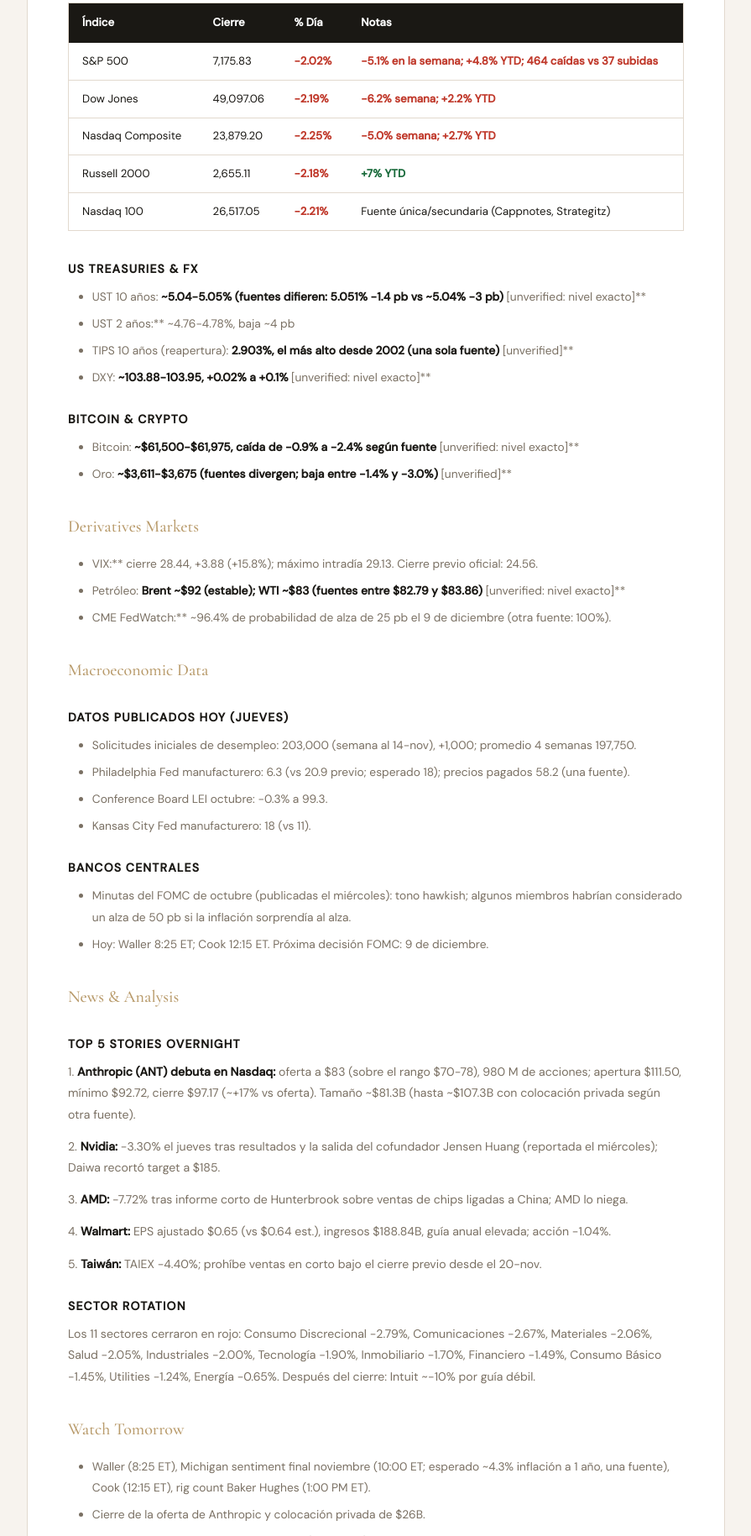
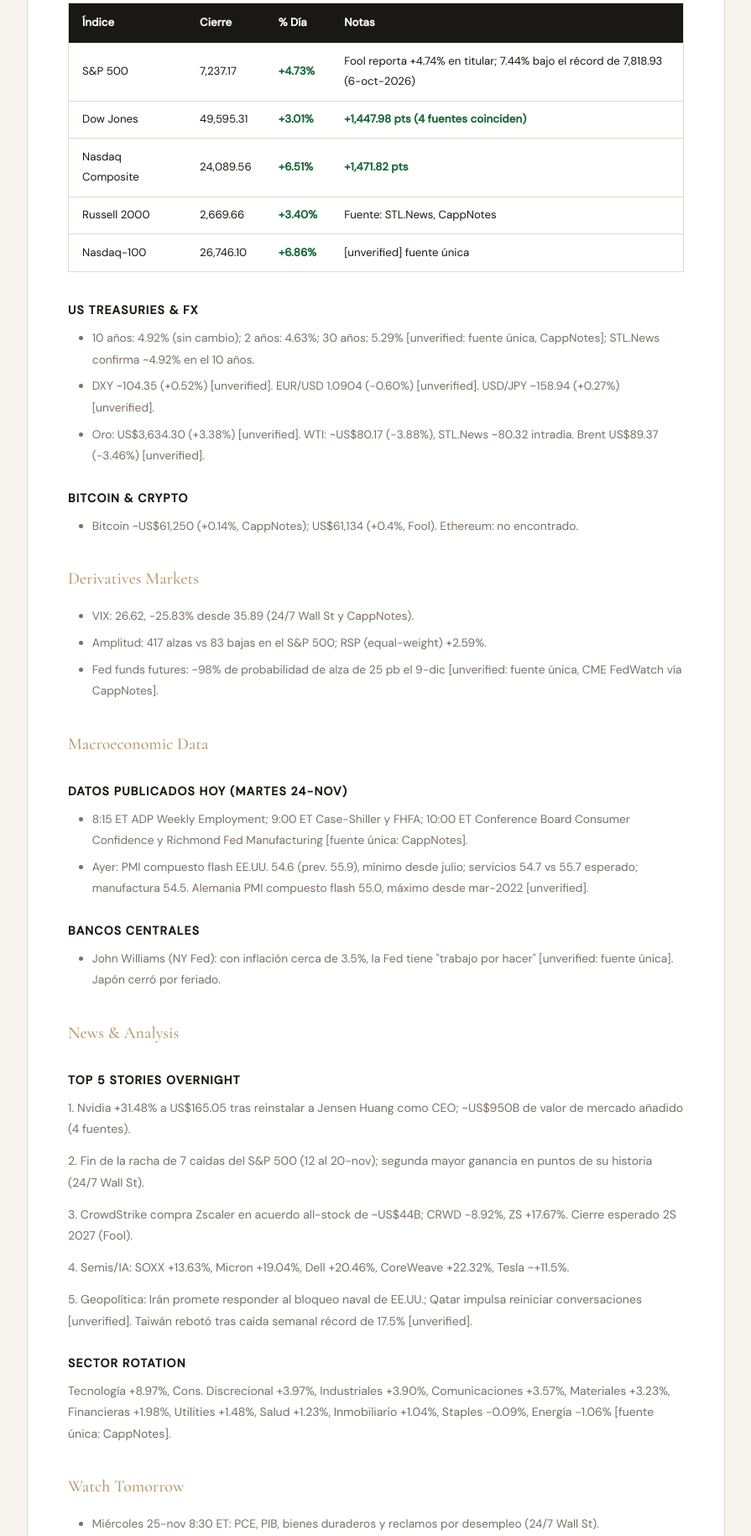
Before and after one commit to wernermeierb-collab/mercados-automatico, a plain HTML site: page site/mercados.html in a window 1280 px wide. Shown: the part 971-2800 px from the top of the page at 84% size, without its empty margins (192-1087 px from the left). Drawn offline with nearby package versions, Linux system fonts and the light colour scheme.

Commit message:
Auto: reporte de mercados 2026-11-24

```diff
--- a/site/mercados.html
+++ b/site/mercados.html
@@ -43,92 +43,84 @@ footer{background:#1A1814;padding:2rem 4rem;display:flex;justify-content:space-b
 <body>
 <nav>
   <a href="index.html" class="logo">Grupo <span>Estrategika</span></a>
-  <span class="nav-date">Viernes 20 de noviembre de 2026</span>
+  <span class="nav-date">Martes 24 de noviembre de 2026</span>
   <a href="index.html" class="nav-back">← Inicio</a>
 </nav>
 <div class="hero">
   <span class="hero-tag">Reporte Diario de Mercados · Exclusivo para Clientes</span>
   <h1>Daily Market Report</h1>
-  <p class="hero-sub">Viernes 20 de noviembre de 2026 · Preparado por Grupo Estrategika</p>
+  <p class="hero-sub">Martes 24 de noviembre de 2026 · Preparado por Grupo Estrategika</p>
 </div>
 <div class="content">
   <div class="exec-summary">
   <div class="exec-label">📊 Quick Read</div>
-  <p>Wall Street cerró el jueves con ventas generalizadas: S&P 500 -2.02% (sexta caída seguida, la racha más larga desde 2024), Dow -2.19% y Nasdaq -2.25%, con más del 90% del S&P a la baja y el VIX saltando a 28.44. Pesaron las minutas hawkish de la Fed (probabilidad de alza de 25 pb en diciembre ~96-100%), la caída de Nvidia y AMD, y el debut de Anthropic (ANT) en Nasdaq, que cerró a $97.17 vs. precio de oferta de $83.</p>
+  <p>Rally de alivio histórico en Wall Street: el S&P 500 saltó +4.73% a 7,237.17 y el Nasdaq +6.51%, liderados por Nvidia (+31.5%) tras la reinstalación de Jensen Huang como CEO, cortando una racha de siete sesiones a la baja. El VIX cayó ~26% a 26.62, pero los rendimientos siguen altos (10 años en 4.92%) y los futuros descuentan alza de tasas de la Fed en diciembre [unverified: fuente única].</p>
 </div>
-  <div class="report"><h1>Daily Market Report — Friday, November 20, 2026</h1>
-<p>Wall Street cerró el jueves con ventas generalizadas: S&P 500 -2.02% (sexta caída seguida, la racha más larga desde 2024), Dow -2.19% y Nasdaq -2.25%, con más del 90% del S&P a la baja y el VIX saltando a 28.44. Pesaron las minutas hawkish de la Fed (probabilidad de alza de 25 pb en diciembre ~96-100%), la caída de Nvidia y AMD, y el debut de Anthropic (ANT) en Nasdaq, que cerró a $97.17 vs. precio de oferta de $83.</p>
-<p><em>Datos al cierre del jueves 19 de noviembre de 2026. Mercado americano.</em></p>
+  <div class="report"><h1>Daily Market Report — Tuesday, November 24, 2026</h1>
+<p>Rally de alivio histórico en Wall Street: el S&P 500 saltó +4.73% a 7,237.17 y el Nasdaq +6.51%, liderados por Nvidia (+31.5%) tras la reinstalación de Jensen Huang como CEO, cortando una racha de siete sesiones a la baja. El VIX cayó ~26% a 26.62, pero los rendimientos siguen altos (10 años en 4.92%) y los futuros descuentan alza de tasas de la Fed en diciembre [unverified: fuente única].</p>
+<p><em>Datos al cierre del lunes 23 de noviembre de 2026. Mercado americano.</em></p>
 <hr/>
 <h2>Market Opening Data</h2>
 <h3>US Equity Indices</h3>
 <table>
 <thead><tr><th>Índice</th><th>Cierre</th><th>% Día</th><th>Notas</th></tr></thead>
 <tbody>
-<tr><td>S&P 500</td><td>7,175.83</td><td>-2.02%</td><td>-5.1% en la semana; +4.8% YTD; 464 caídas vs 37 subidas</td></tr>
-<tr><td>Dow Jones</td><td>49,097.06</td><td>-2.19%</td><td>-6.2% semana; +2.2% YTD</td></tr>
-<tr><td>Nasdaq Composite</td><td>23,879.20</td><td>-2.25%</td><td>-5.0% semana; +2.7% YTD</td></tr>
-<tr><td>Russell 2000</td><td>2,655.11</td><td>-2.18%</td><td>+7% YTD</td></tr>
-<tr><td>Nasdaq 100</td><td>26,517.05</td><td>-2.21%</td><td>Fuente única/secundaria (Cappnotes, Strategitz)</td></tr>
+<tr><td>S&P 500</td><td>7,237.17</td><td>+4.73%</td><td>Fool reporta +4.74% en titular; 7.44% bajo el récord de 7,818.93 (6-oct-2026)</td></tr>
+<tr><td>Dow Jones</td><td>49,595.31</td><td>+3.01%</td><td>+1,447.98 pts (4 fuentes coinciden)</td></tr>
+<tr><td>Nasdaq Composite</td><td>24,089.56</td><td>+6.51%</td><td>+1,471.82 pts</td></tr>
+<tr><td>Russell 2000</td><td>2,669.66</td><td>+3.40%</td><td>Fuente: STL.News, CappNotes</td></tr>
+<tr><td>Nasdaq-100</td><td>26,746.10</td><td>+6.86%</td><td>[unverified] fuente única</td></tr>
 </tbody></table>
 <h3>US Treasuries & FX</h3>
 <ul>
-<li>UST 10 años:<strong> ~5.04-5.05% (fuentes difieren: 5.051% -1.4 pb vs ~5.04% -3 pb) </strong>[unverified: nivel exacto]**</li>
-<li>UST 2 años:** ~4.76-4.78%, baja ~4 pb</li>
-<li>TIPS 10 años (reapertura):<strong> 2.903%, el más alto desde 2002 (una sola fuente) </strong>[unverified]**</li>
-<li>DXY:<strong> ~103.88-103.95, +0.02% a +0.1% </strong>[unverified: nivel exacto]**</li>
+<li>10 años: 4.92% (sin cambio); 2 años: 4.63%; 30 años: 5.29% [unverified: fuente única, CappNotes]; STL.News confirma ~4.92% en el 10 años.</li>
+<li>DXY ~104.35 (+0.52%) [unverified]. EUR/USD 1.0904 (-0.60%) [unverified]. USD/JPY ~158.94 (+0.27%) [unverified].</li>
+<li>Oro: US$3,634.30 (+3.38%) [unverified]. WTI: ~US$80.17 (-3.88%), STL.News ~80.32 intradía. Brent US$89.37 (-3.46%) [unverified].</li>
 </ul>
 <h3>Bitcoin & Crypto</h3>
 <ul>
-<li>Bitcoin:<strong> ~$61,500-$61,975, caída de -0.9% a -2.4% según fuente </strong>[unverified: nivel exacto]**</li>
-<li>Oro:<strong> ~$3,611-$3,675 (fuentes divergen; baja entre -1.4% y -3.0%) </strong>[unverified]**</li>
+<li>Bitcoin ~US$61,250 (+0.14%, CappNotes); US$61,134 (+0.4%, Fool). Ethereum: no encontrado.</li>
 </ul>
 <h2>Derivatives Markets</h2>
 <ul>
-<li>VIX:** cierre 28.44, +3.88 (+15.8%); máximo intradía 29.13. Cierre previo oficial: 24.56.</li>
-<li>Petróleo:<strong> Brent ~$92 (estable); WTI ~$83 (fuentes entre $82.79 y $83.86) </strong>[unverified: nivel exacto]**</li>
-<li>CME FedWatch:** ~96.4% de probabilidad de alza de 25 pb el 9 de diciembre (otra fuente: 100%).</li>
+<li>VIX: 26.62, -25.83% desde 35.89 (24/7 Wall St y CappNotes).</li>
+<li>Amplitud: 417 alzas vs 83 bajas en el S&P 500; RSP (equal-weight) +2.59%.</li>
+<li>Fed funds futures: ~98% de probabilidad de alza de 25 pb el 9-dic [unverified: fuente única, CME FedWatch vía CappNotes].</li>
 </ul>
 <h2>Macroeconomic Data</h2>
-<h3>Datos publicados HOY (jueves)</h3>
+<h3>Datos publicados HOY (martes 24-nov)</h3>
 <ul>
-<li>Solicitudes iniciales de desempleo: 203,000 (semana al 14-nov), +1,000; promedio 4 semanas 197,750.</li>
-<li>Philadelphia Fed manufacturero: 6.3 (vs 20.9 previo; esperado 18); precios pagados 58.2 (una fuente).</li>
-<li>Conference Board LEI octubre: -0.3% a 99.3.</li>
-<li>Kansas City Fed manufacturero: 18 (vs 11).</li>
+<li>8:15 ET ADP Weekly Employment; 9:00 ET Case-Shiller y FHFA; 10:00 ET Conference Board Consumer Confidence y Richmond Fed Manufacturing [fuente única: CappNotes].</li>
+<li>Ayer: PMI compuesto flash EE.UU. 54.6 (prev. 55.9), mínimo desde julio; servicios 54.7 vs 55.7 esperado; manufactura 54.5. Alemania PMI compuesto flash 55.0, máximo desde mar-2022 [unverified].</li>
 </ul>
 <h3>Bancos Centrales</h3>
 <ul>
-<li>Minutas del FOMC de octubre (publicadas el miércoles): tono hawkish; algunos miembros habrían considerado un alza de 50 pb si la inflación sorprendía al alza.</li>
-<li>Hoy: Waller 8:25 ET; Cook 12:15 ET. Próxima decisión FOMC: 9 de diciembre.</li>
+<li>John Williams (NY Fed): con inflación cerca de 3.5%, la Fed tiene "trabajo por hacer" [unverified: fuente única]. Japón cerró por feriado.</li>
 </ul>
 <h2>News & Analysis</h2>
 <h3>Top 5 Stories Overnight</h3>
-<p>1. <strong>Anthropic (ANT) debuta en Nasdaq:</strong> oferta a $83 (sobre el rango $70-78), 980 M de acciones; apertura $111.50, mínimo $92.72, cierre $97.17 (~+17% vs oferta). Tamaño ~$81.3B (hasta ~$107.3B con colocación privada según otra fuente).</p>
-<p>2. <strong>Nvidia:</strong> -3.30% el jueves tras resultados y la salida del cofundador Jensen Huang (reportada el miércoles); Daiwa recortó target a $185.</p>
-<p>3. <strong>AMD:</strong> -7.72% tras informe corto de Hunterbrook sobre ventas de chips ligadas a China; AMD lo niega.</p>
-<p>4. <strong>Walmart:</strong> EPS ajustado $0.65 (vs $0.64 est.), ingresos $188.84B, guía anual elevada; acción -1.04%.</p>
-<p>5. <strong>Taiwán:</strong> TAIEX -4.40%; prohíbe ventas en corto bajo el cierre previo desde el 20-nov.</p>
+<p>1. Nvidia +31.48% a US$165.05 tras reinstalar a Jensen Huang como CEO; ~US$950B de valor de mercado añadido (4 fuentes).</p>
+<p>2. Fin de la racha de 7 caídas del S&P 500 (12 al 20-nov); segunda mayor ganancia en puntos de su historia (24/7 Wall St).</p>
+<p>3. CrowdStrike compra Zscaler en acuerdo all-stock de ~US$44B; CRWD -8.92%, ZS +17.67%. Cierre esperado 2S 2027 (Fool).</p>
+<p>4. Semis/IA: SOXX +13.63%, Micron +19.04%, Dell +20.46%, CoreWeave +22.32%, Tesla ~+11.5%.</p>
+<p>5. Geopolítica: Irán promete responder al bloqueo naval de EE.UU.; Qatar impulsa reiniciar conversaciones [unverified]. Taiwán rebotó tras caída semanal récord de 17.5% [unverified].</p>
 <h3>Sector Rotation</h3>
-<p>Los 11 sectores cerraron en rojo: Consumo Discrecional -2.79%, Comunicaciones -2.67%, Materiales -2.06%, Salud -2.05%, Industriales -2.00%, Tecnología -1.90%, Inmobiliario -1.70%, Financiero -1.49%, Consumo Básico -1.45%, Utilities -1.24%, Energía -0.65%. Después del cierre: Intuit ~-10% por guía débil.</p>
+<p>Tecnología +8.97%, Cons. Discrecional +3.97%, Industriales +3.90%, Comunicaciones +3.57%, Materiales +3.23%, Financieras +1.98%, Utilities +1.48%, Salud +1.23%, Inmobiliario +1.04%, Staples -0.09%, Energía -1.06% [fuente única: CappNotes].</p>
 <h2>Watch Tomorrow</h2>
 <ul>
-<li>Waller (8:25 ET), Michigan sentiment final noviembre (10:00 ET; esperado ~4.3% inflación a 1 año, una fuente), Cook (12:15 ET), rig count Baker Hughes (1:00 PM ET).</li>
-<li>Cierre de la oferta de Anthropic y colocación privada de $26B.</li>
-<li>Reacción a Intuit y reportes after-hours (Ross, Gap).</li>
+<li>Miércoles 25-nov 8:30 ET: PCE, PIB, bienes duraderos y reclamos por desempleo (24/7 Wall St).</li>
+<li>Resultados hoy: antes de apertura ADI, MDT, BBY, DLTR, BURL, SJM, DKS, ANF, KSS; después del cierre DELL, ADSK, WDAY, HPQ, URBN, AMBA.</li>
+<li>Jueves 26: mercado cerrado (Thanksgiving); viernes 27 cierre temprano 1:00 pm ET (acciones).</li>
 </ul>
 <h2>Summary</h2>
-<p><strong>Sentimiento:</strong> Risk-off marcado; liquidación amplia con rendimientos del 10 años por encima de 5%, VIX >28 y expectativa casi total de alza de la Fed en diciembre.</p>
-<p><strong>Riesgos a monitorear:</strong> Retórica hawkish de Fed (Waller/Cook), tensión en megacaps de IA (Nvidia, AMD), absorción de oferta masiva de ANT, TIPS en máximos desde 2002, volatilidad en Asia (Taiwán).</p>
+<p><strong>Sentimiento:</strong> Risk-on fuerte tras rebote técnico, pero frágil: depende de un solo catalizador (Nvidia) tras una corrección de ~7%.</p>
+<p><strong>Riesgos a monitorear:</strong> alza de tasas de la Fed en diciembre, rendimiento 10 años cerca de 5%, inflación ~3.5%, PCE de mañana, PMI en desaceleración, tensión EE.UU.–Irán, concentración en IA.</p>
 <h2>Sources</h2>
 <ul>
-<li>https://abcnews.com/Business/wireStory/major-us-stock-indexes-fared-thursday-11192026-138303454</li>
-<li>https://finance.yahoo.com/markets/article/nvidia-broadcom-micron-stocks-decline-as-anthropic-goes-public-170845481.html</li>
-<li>https://cappnotes.substack.com/p/closing-look-thursday-november-19</li>
-<li>https://strategitz.substack.com/p/global-markets-close-november-19</li>
-<li>https://theweekendspread.substack.com/p/the-close-thursday-november-19-2026</li>
-<li>https://www.stocktitan.net/articles/stock-market-today-live-november-19-2026</li>
-<li>https://www.thestar.com.my/business/business-news/2026/11/19/wall-street-ends-mixed-after-nvidia-earnings-fed-minutes</li>
+<li>https://www.fool.com/coverage/stock-market-today/2026/11/23/stock-market-today-nov-23-markets-rebound-from-correction-on-ai-relief-rally/</li>
+<li>https://247wallst.com/investing/2026/11/24/the-sp-500-just-had-the-second-biggest-point-gain-in-its-history/</li>
+<li>https://cappnotes.substack.com/p/closing-look-monday-november-23-2026</li>
+<li>https://www.stl.news/us-stock-market-today-november-23-2026/</li>
 </ul>
 </div>
 </div>
```
